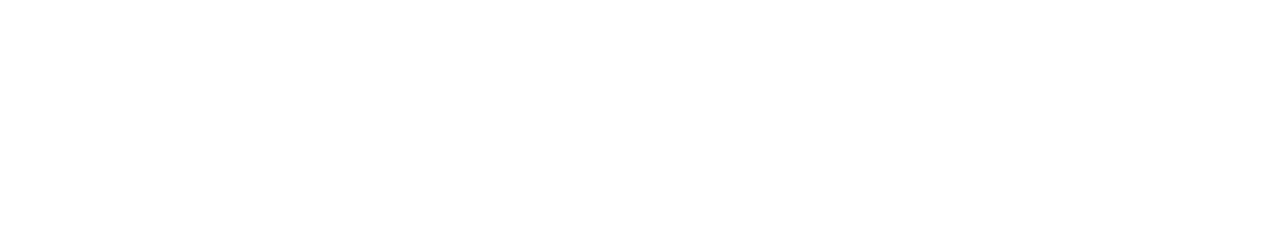
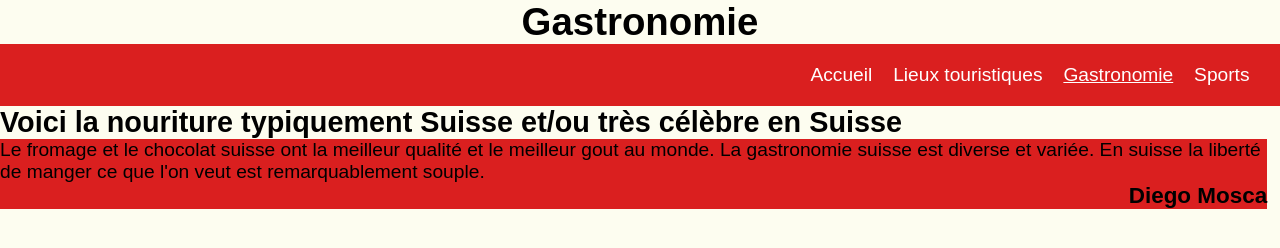
Before and after one commit to DiegoMosca10/UE4Exercice2_sitetouristique, a plain HTML site: page site3.html in a window 1280 px wide. Drawn offline with Linux system fonts and the light colour scheme.

Commit message:
structure de la troisième page

```diff
--- a/css/style.css
+++ b/css/style.css
@@ -10,6 +10,7 @@ body {
     overflow-x: hidden;
     font-family: Arial, Helvetica, sans-serif;
     font-size: larger;
+    background-color: rgb(253, 253, 240);
 }
 
 header {
--- a/site3.html
+++ b/site3.html
@@ -0,0 +1,74 @@
+<!DOCTYPE html>
+<html lang="en">
+
+
+<head>
+    <meta charset="UTF-8">
+    <meta name="viewport" content="width=device-width, initial-scale=1.0">
+    <title>Tourisme en Suisse</title>
+    <link rel="stylesheet" href="./css/style.css">
+    <style>
+        header nav ul li:nth-child(3) a {
+            text-decoration: underline;
+        }
+    </style>
+</head>
+
+
+<body>
+    <header>
+
+        <h1>Gastronomie</h1>
+
+
+        <section>
+            <nav>
+                <ul>
+                    <li>
+                        <a href="./site.html">Accueil</a>
+                    </li>
+                    <li>
+                        <a href="./site2.html">Lieux touristiques</a>
+                    </li>
+                    <li>
+                        <a href="./site3.html">Gastronomie</a>
+                    </li>
+                    <li>
+                        <a href="./site4.html">Sports</a>
+                    </li>
+                </ul>
+            </nav>
+        </section>
+
+    </header>
+    <main>
+        <h2>Voici la nouriture typiquement Suisse et/ou très célèbre en Suisse</h2>
+        <figure>
+
+            <figcaption></figcaption>
+        </figure>
+        <figure>
+
+            <figcaption></figcaption>
+        </figure>
+        <figure>
+
+            <figcaption></figcaption>
+        </figure>
+        <figure>
+
+            <figcaption></figcaption>
+        </figure>
+    </main>
+    <footer>
+
+        <p>
+            Le fromage et le chocolat suisse ont la meilleur qualité et le meilleur gout au monde. La gastronomie suisse
+            est diverse et variée.
+            En suisse la liberté de manger ce que l'on veut est remarquablement souple.
+        </p>
+        <h3>Diego Mosca</h3>
+    </footer>
+</body>
+
+</html>
```
Also changed, not shown: site.html (+1 -1 lines), site2.html (+2 -2 lines), image/raclette.jpg (added).
